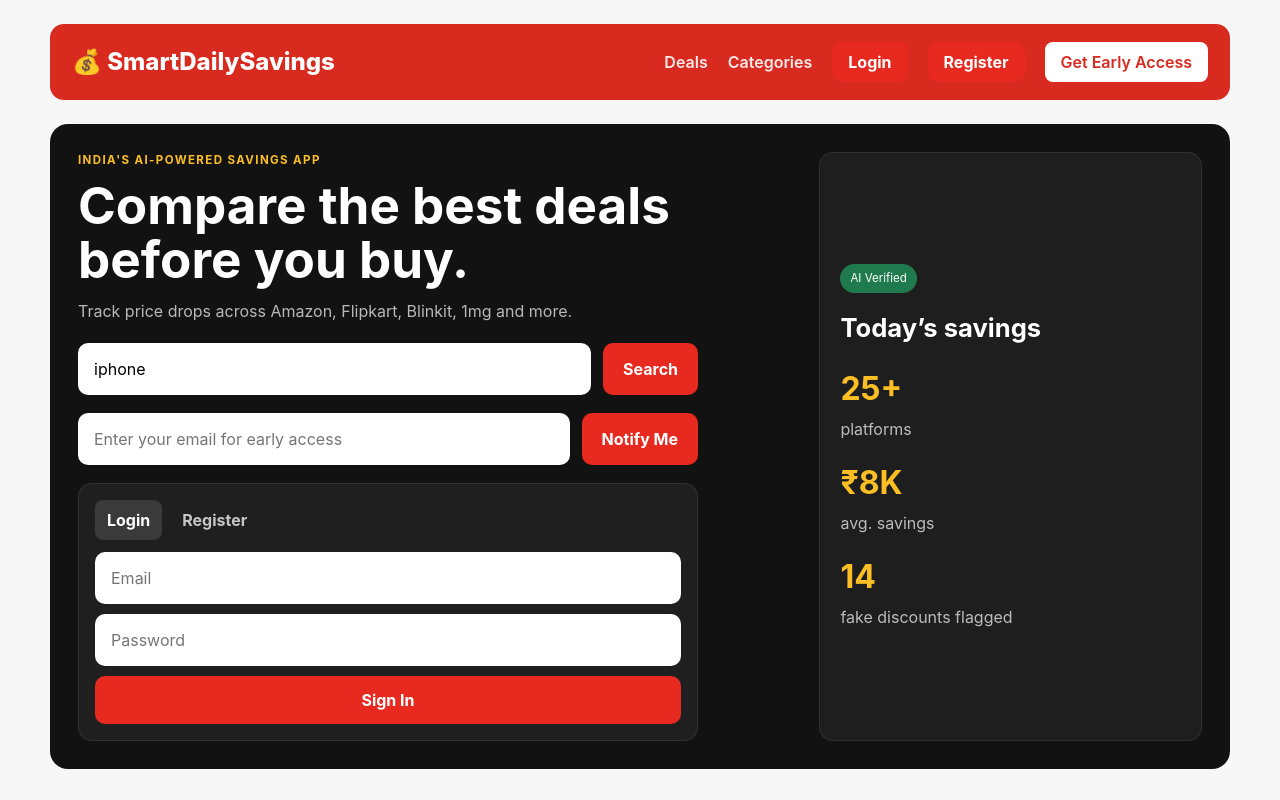
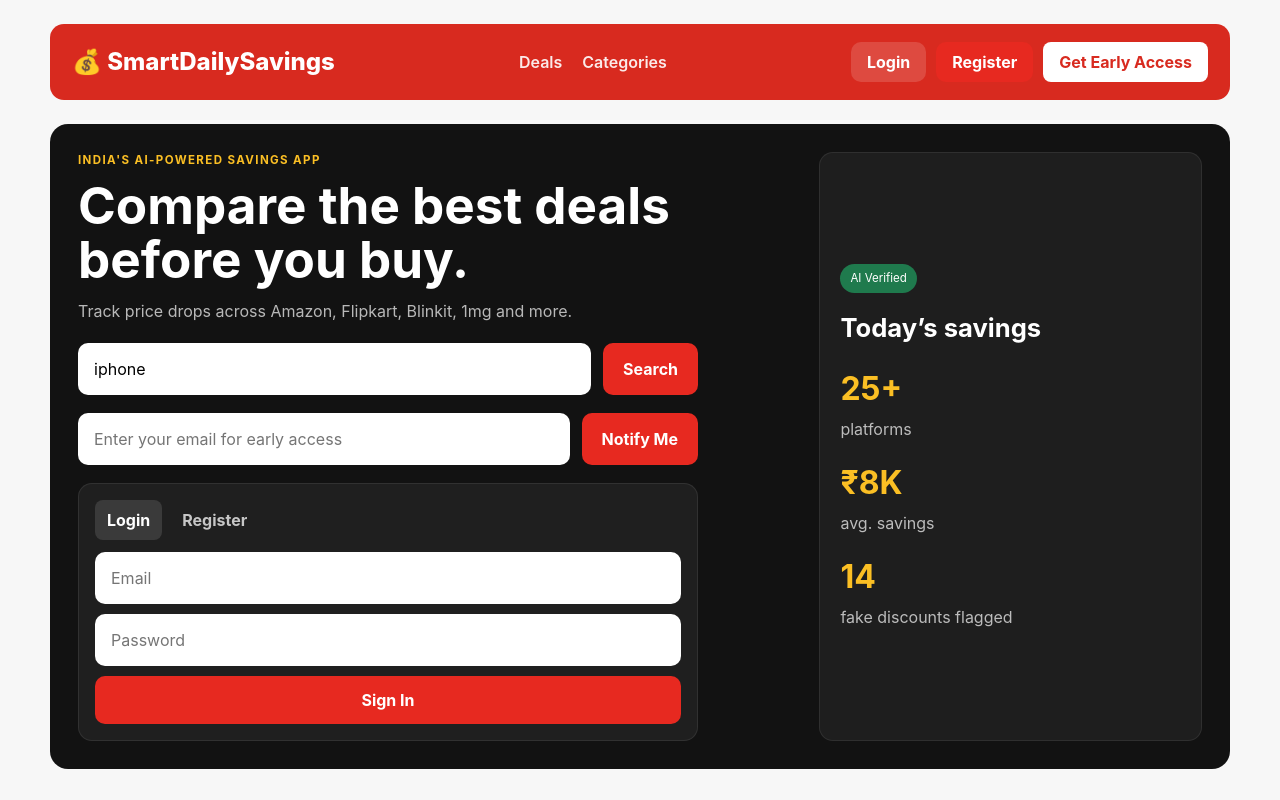
Before and after one commit to harieshs23/smartdailysavings, a React (Vite) app in the folder frontend/: page / in a window 1280 px wide. Shown: the top 800 px of the page. Built offline with nearby package versions, Linux system fonts and the light colour scheme; no server answers.

Commit message:
Redesign top nav: brand left, nav center, auth/CTA right with hover states

```diff
--- a/frontend/src/App.css
+++ b/frontend/src/App.css
@@ -20,23 +20,70 @@
   font-weight: 800;
 }
 
-.nav {
+.nav-center {
   display: flex;
   align-items: center;
   gap: 20px;
 }
 
-.nav a {
+.nav-center a {
   color: rgba(255,255,255,0.9);
   text-decoration: none;
   font-weight: 600;
 }
 
-.nav .cta {
+.nav-right {
+  display: flex;
+  align-items: center;
+  gap: 10px;
+}
+
+.nav-button {
+  padding: 8px 16px;
+  border: none;
+  background: #e72920;
+  color: white;
+  border-radius: 10px;
+  font-weight: 700;
+  cursor: pointer;
+  transition: background 0.2s, transform 0.1s;
+}
+
+.nav-button:hover {
+  background: #d82a1f;
+  transform: translateY(-1px);
+}
+
+.nav-button:active {
+  transform: translateY(0);
+}
+
+.nav-button.secondary {
+  background: rgba(255,255,255,0.15);
+  color: white;
+}
+
+.nav-button.secondary:hover {
+  background: rgba(255,255,255,0.25);
+}
+
+.cta {
   background: white;
   color: #d82a1f;
   padding: 8px 16px;
   border-radius: 8px;
+  text-decoration: none;
+  font-weight: 700;
+  transition: background 0.2s, transform 0.1s;
+}
+
+.cta:hover {
+  background: #fef2f2;
+  transform: translateY(-1px);
+}
+
+.user-menu {
+  position: relative;
 }
 
 .hero {
--- a/frontend/src/App.jsx
+++ b/frontend/src/App.jsx
@@ -148,9 +148,11 @@ function App() {
     <div className="page-shell">
       <header className="topbar">
         <div className="brand">💰 SmartDailySavings</div>
-        <nav className="nav">
+        <nav className="nav-center">
           <a href="#deals">Deals</a>
           <a href="#categories">Categories</a>
+        </nav>
+        <div className="nav-right">
           {authUser ? (
             <div className="user-menu">
               <button className="nav-button" onClick={() => setShowProfile(!showProfile)}>
@@ -172,12 +174,12 @@ function App() {
             </div>
           ) : (
             <>
-              <button className="nav-button" onClick={() => setAuthMode('login')}>Login</button>
+              <button className="nav-button secondary" onClick={() => setAuthMode('login')}>Login</button>
               <button className="nav-button" onClick={() => setAuthMode('register')}>Register</button>
             </>
           )}
           <a href="#waitlist" className="cta">Get Early Access</a>
-        </nav>
+        </div>
       </header>
 
       <section className="hero">
```
